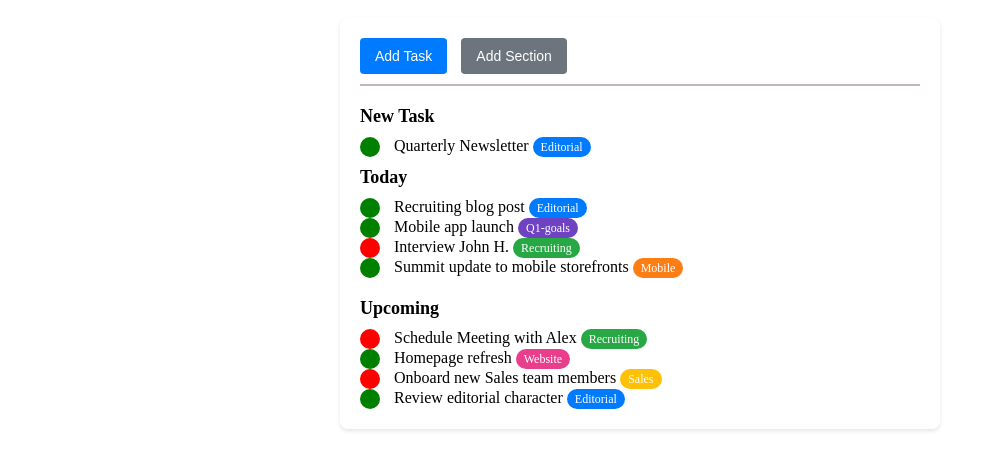
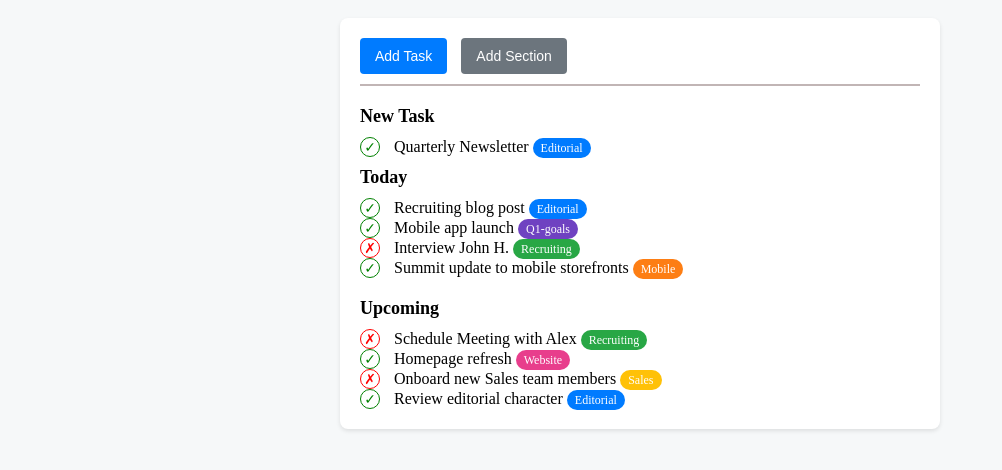
Before and after one commit to Jonathan-Ultini/html-css-toboolist, a plain HTML site: page index.html in a window 1280 px wide. Shown: the part 60-530 px from the top of the page, without its empty margins (0-1002 px from the left). Drawn offline with Linux system fonts and the light colour scheme.

Commit message:
better list

```diff
--- a/css/style.css
+++ b/css/style.css
@@ -3,6 +3,10 @@
 	margin: 0;
 	padding: 0;
 	box-sizing: border-box;
+}
+
+body{
+    background-color: #F6F8F9;
 }
 
 h1{
@@ -70,7 +74,7 @@ header{
 }
 
 .complete {
-    background-color: green;
+    border: 1px solid green;
     color: green;
 }
 
@@ -86,7 +90,7 @@ header{
 }
 
 .incomplete {
-    background-color: red;
+    border: 1px solid red;
     color: red;
 }
 
```
